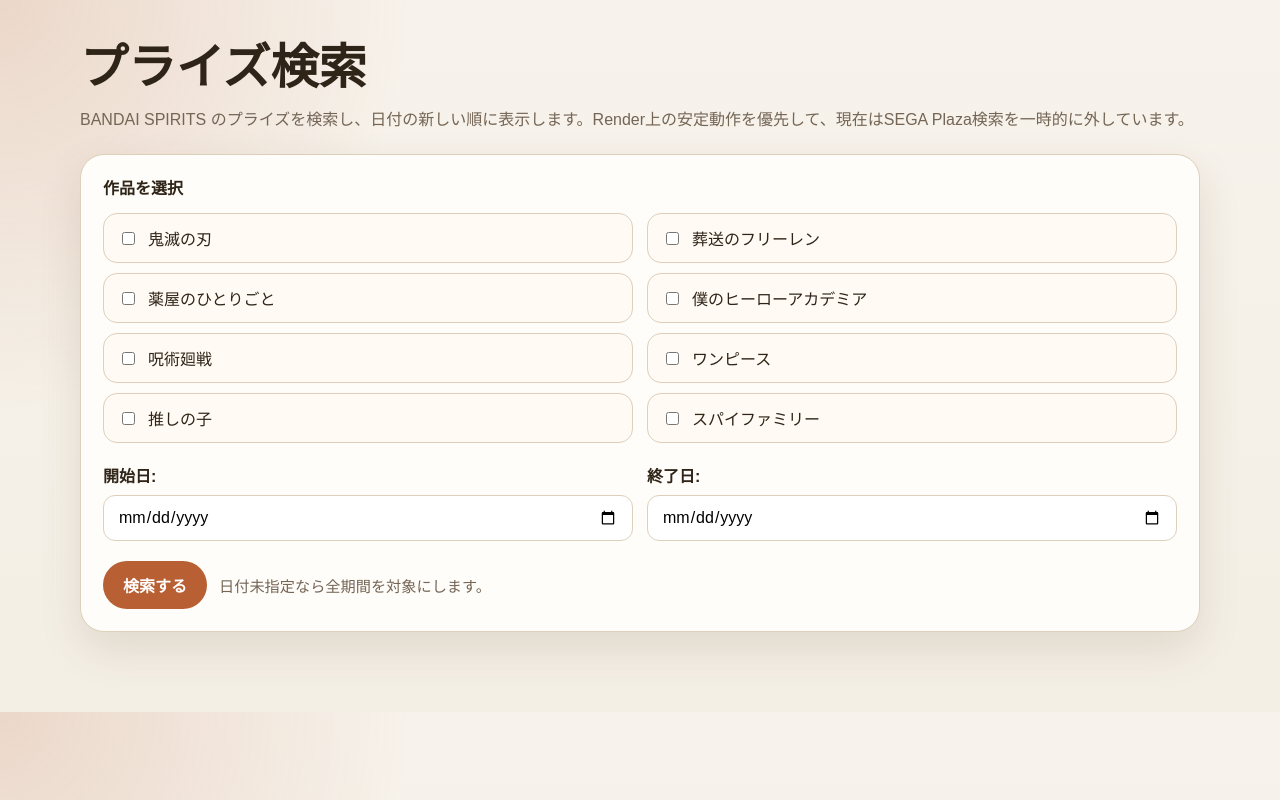
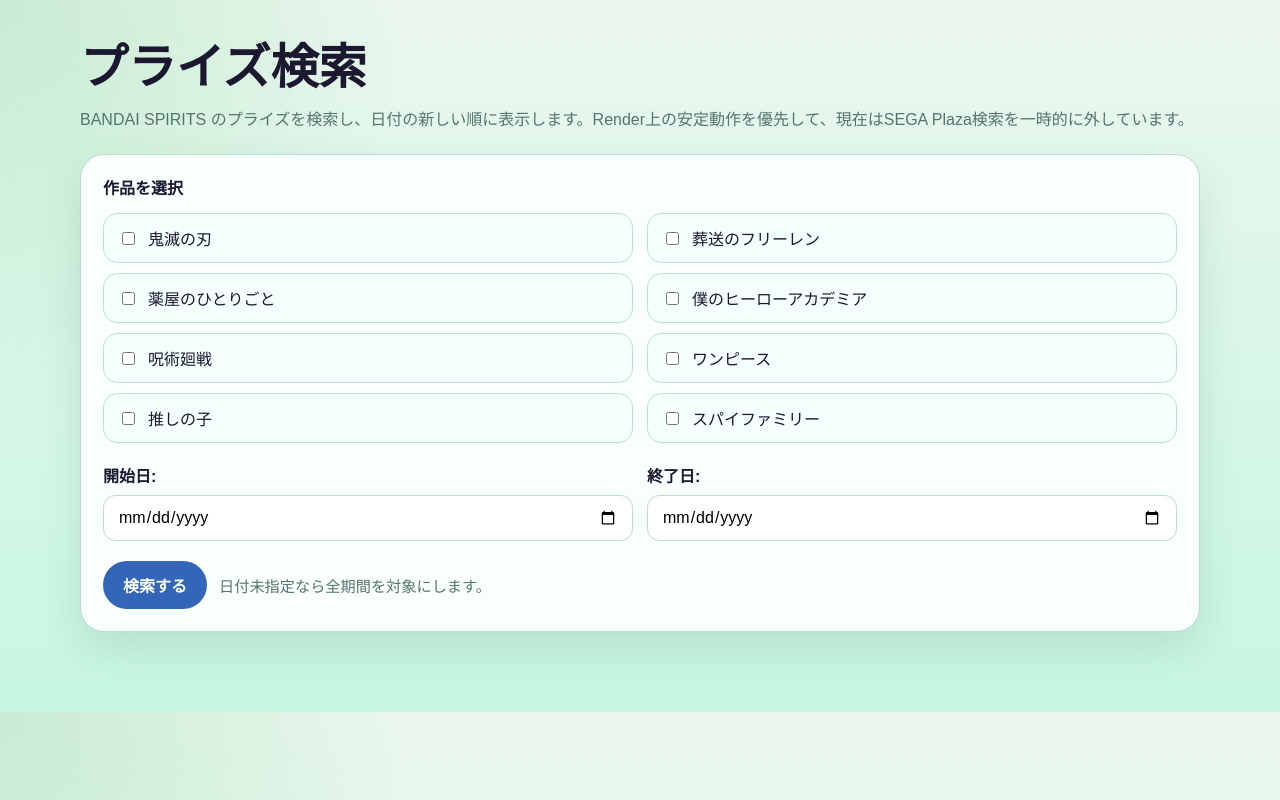
Before and after one commit to shogogreen6/crane-prize-app, a Django app: page / in a window 1280 px wide. Run offline with Django 5.2, Linux system fonts and the light colour scheme.

Commit message:
色変更

```diff
--- a/templates/prizes/index.html
+++ b/templates/prizes/index.html
@@ -6,14 +6,14 @@
   <title>プライズ検索</title>
   <style>
     :root {
-      --bg: #f4efe5;
-      --paper: #fffdf9;
-      --ink: #2f2418;
-      --muted: #746555;
-      --line: #ddcfbb;
-      --accent: #b85f33;
-      --accent-soft: #f7e3d3;
-      --shadow: 0 18px 44px rgba(74, 46, 22, 0.12);
+      --bg: #c7f7e3;
+      --paper: #f9fffd;
+      --ink: #1b182f;
+      --muted: #55746e;
+      --line: #bbddcd;
+      --accent: #3366b8;
+      --accent-soft: #d3f5f7;
+      --shadow: 0 18px 44px rgba(22, 74, 50, 0.12);
     }
     * { box-sizing: border-box; }
     body {
@@ -21,8 +21,8 @@
       font-family: "Yu Gothic", "Hiragino Sans", sans-serif;
       color: var(--ink);
       background:
-        radial-gradient(circle at top left, rgba(184, 95, 51, 0.18), transparent 28%),
-        linear-gradient(180deg, #f7f2eb 0%, var(--bg) 100%);
+        radial-gradient(circle at top left, rgba(51, 184, 91, 0.18), transparent 28%),
+        linear-gradient(180deg, #ebf7ee 0%, var(--bg) 100%);
     }
     main {
       width: min(1120px, calc(100% - 28px));
@@ -64,7 +64,7 @@
       padding: 12px 14px;
       border: 1px solid var(--line);
       border-radius: 14px;
-      background: #fffaf3;
+      background: #f3fffd;
     }
     .date-grid {
       display: grid;
@@ -112,11 +112,11 @@
     .errors {
       background: #fff1ef;
       border: 1px solid #efc5be;
-      color: #8b3325;
+      color: #253b8b;
     }
     .notice {
       background: var(--accent-soft);
-      border: 1px solid #efc7a8;
+      border: 1px solid #a8efef;
     }
     .results {
       margin-top: 24px;
```
